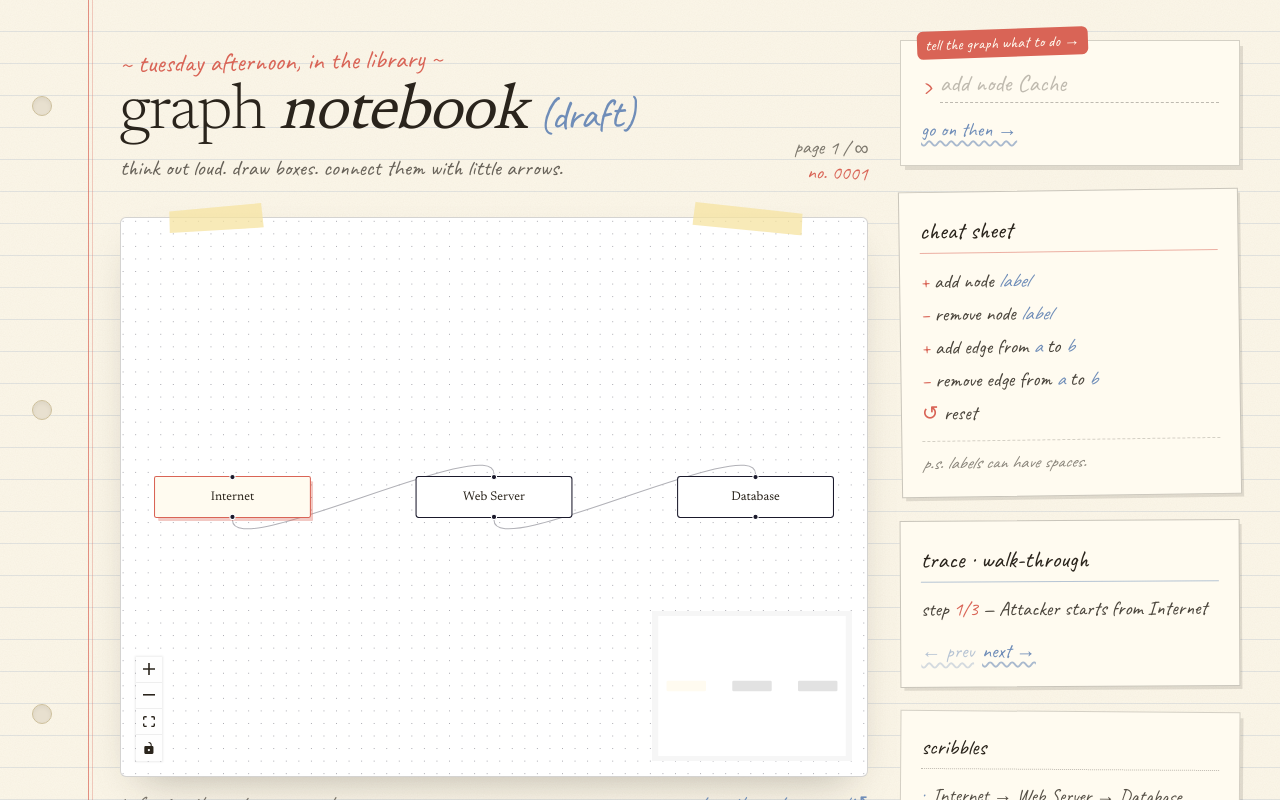
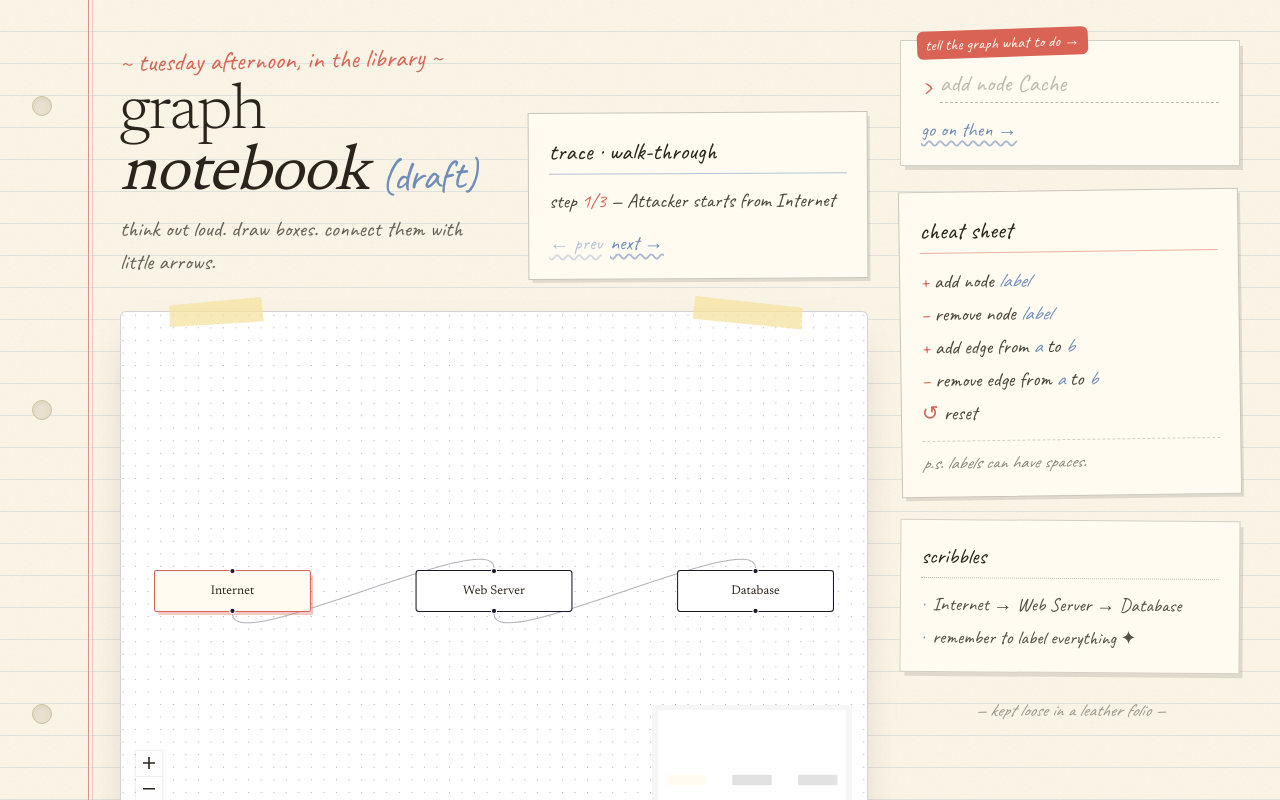
Before and after one commit to JediNakDev/graph-notebook, a Next.js app: page / in a window 1280 px wide. Shown: the top 800 px of the page. Built offline with nearby package versions, Linux system fonts and the light colour scheme.

Commit message:
relocate trace

```diff
--- a/src/app/page.tsx
+++ b/src/app/page.tsx
@@ -85,7 +85,7 @@ export default function Page() {
       <div className="relative z-10 pt-10 pr-10 pb-12 pl-[120px]">
         <div className="grid grid-cols-[1fr_340px] items-start gap-8">
           <div>
-            <header className="mb-8 flex items-end justify-between">
+            <header className="mb-8 flex items-end justify-between gap-8">
               <div>
                 <div
                   className={`font-hand mb-1 -rotate-1 text-[26px] text-[#d96456]`}
@@ -104,11 +104,13 @@ export default function Page() {
                   think out loud. draw boxes. connect them with little arrows.
                 </p>
               </div>
-              <div
-                className={`font-hand rotate-2 text-right text-[20px] leading-tight text-[#2a241c]/60`}
-              >
-                <div>page 1 / ∞</div>
-                <div className="text-[#d96456]">no. 0001</div>
+              <div className="w-[340px] shrink-0">
+                <TracePanel
+                  trace={trace}
+                  stepIndex={stepIndex}
+                  setStepIndex={setStepIndex}
+                  nodes={nodes}
+                />
               </div>
             </header>
 
@@ -206,14 +208,6 @@ export default function Page() {
               </div>
             </div>
 
-            {/* trace panel */}
-            <TracePanel
-              trace={trace}
-              stepIndex={stepIndex}
-              setStepIndex={setStepIndex}
-              nodes={nodes}
-            />
-
             {/* jotted log */}
             <div className="flex-1 rotate-[0.4deg] border border-[#2a241c]/20 bg-[#fffbf0] p-5 shadow-[4px_5px_0_-1px_rgba(42,36,28,0.12)]">
               <div
```
